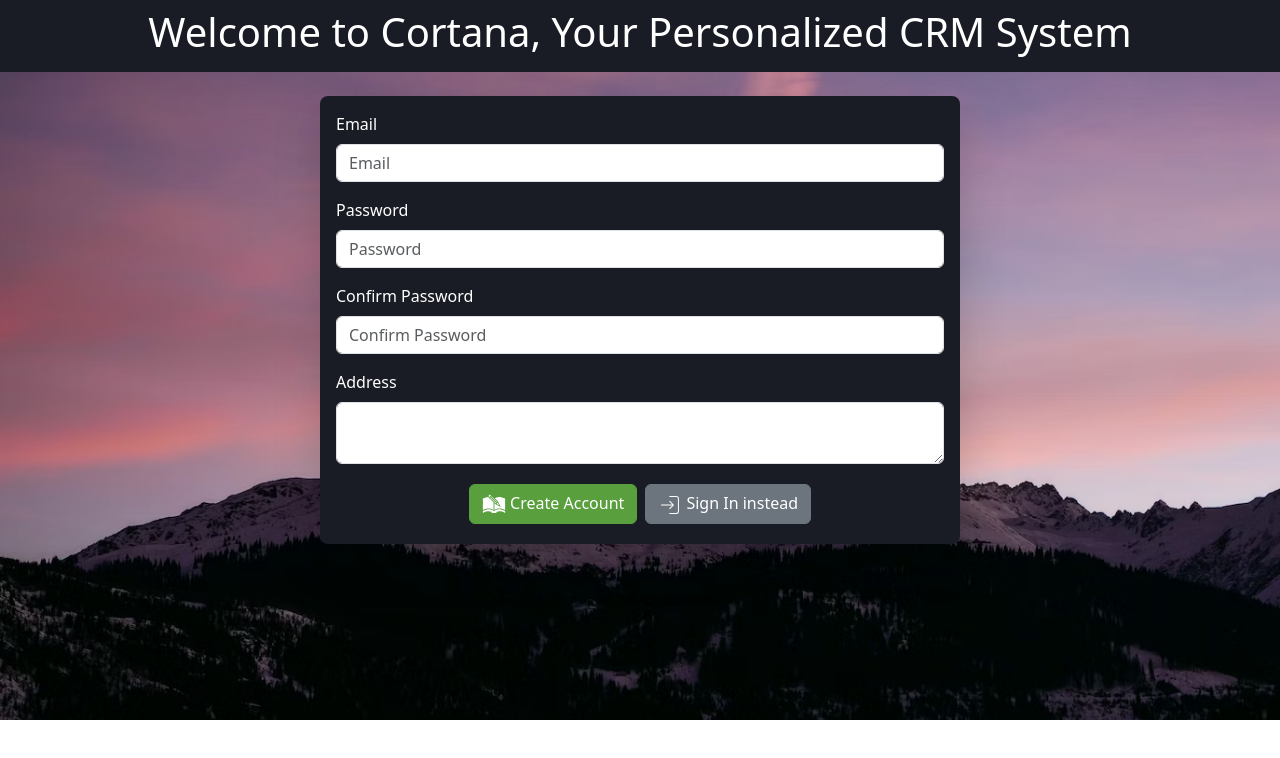
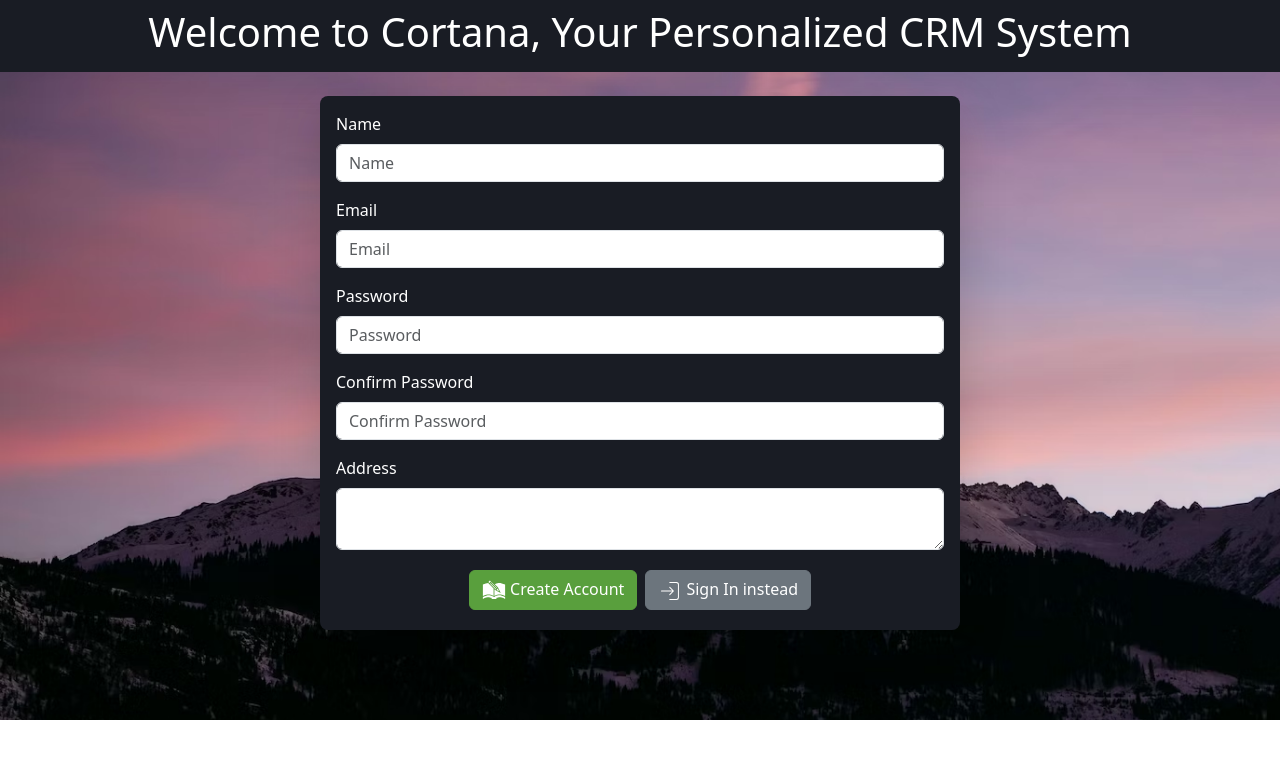
Before and after one commit to SagarPrasad160/crm, a React (Create React App) app in the folder frontend/: page /signup in a window 1280 px wide. Shown: the top 758 px of the page. Built offline with nearby package versions, Linux system fonts and the light colour scheme.

Commit message:
handle errors

```diff
--- a/frontend/package.json
+++ b/frontend/package.json
@@ -18,6 +18,7 @@
     "react-icons": "^4.11.0",
     "react-router-dom": "^6.18.0",
     "react-scripts": "5.0.1",
+    "react-toastify": "^9.1.3",
     "web-vitals": "^2.1.4"
   },
   "scripts": {
--- a/frontend/src/pages/auth/Signin.js
+++ b/frontend/src/pages/auth/Signin.js
@@ -14,7 +14,8 @@ function Signin() {
 
   const { email, password } = formData;
 
-  const { loginUser, isAuthenticated } = useContext(AuthContext);
+  const { loginUser, isAuthenticated, error, clearErrors } =
+    useContext(AuthContext);
 
   useEffect(() => {
     if (isAuthenticated) {
@@ -33,6 +34,7 @@ function Signin() {
 
   const handleSubmit = async (event) => {
     event.preventDefault();
+    clearErrors();
     if (!email || !password) {
       alert("Please provide email and password both!");
       return;
@@ -63,6 +65,7 @@ function Signin() {
             value={email}
             onChange={handleChange}
           />
+          {error && <p className="text-danger">{error}</p>}
         </div>
         <div className="mb-3">
           <label htmlFor="password" className="form-label">
@@ -77,6 +80,7 @@ function Signin() {
             value={password}
             onChange={handleChange}
           />
+          {error && <p className="text-danger">{error}</p>}
         </div>
         <div className="d-flex flex-wrap justify-content-center">
           <button
--- a/frontend/src/pages/auth/Signup.js
+++ b/frontend/src/pages/auth/Signup.js
@@ -17,7 +17,8 @@ function Signup() {
 
   const { name, email, password, confirmPassword, address } = formData;
 
-  const { registerUser, isAuthenticated } = useContext(AuthContext);
+  const { registerUser, isAuthenticated, clearErrors } =
+    useContext(AuthContext);
 
   useEffect(() => {
     if (isAuthenticated) {
@@ -36,6 +37,7 @@ function Signup() {
 
   const handleSubmit = async (event) => {
     event.preventDefault();
+    clearErrors();
     if (!name || !email || !address || !password || !confirmPassword) {
       alert("All fields are required!");
       return;
@@ -57,6 +59,20 @@ function Signup() {
         className="mt-4 auth-form mx-auto bg-dark rounded-3 shadow-lg p-3 col-md-6 col-lg-6"
         onSubmit={handleSubmit}
       >
+        <div className="mb-3">
+          <label htmlFor="email" className="form-label">
+            Name
+          </label>
+          <input
+            type="text"
+            placeholder="Name"
+            name="name"
+            id="name"
+            className="form-control"
+            value={name}
+            onChange={handleChange}
+          />
+        </div>
         <div className="mb-3">
           <label htmlFor="email" className="form-label">
             Email
@@ -106,6 +122,7 @@ function Signup() {
           <textarea
             className="form-control"
             value={address}
+            name="address"
             onChange={handleChange}
             id="address"
           ></textarea>
```
Also changed, not shown: 2 other files (tests, documents, lock files or other folders).
